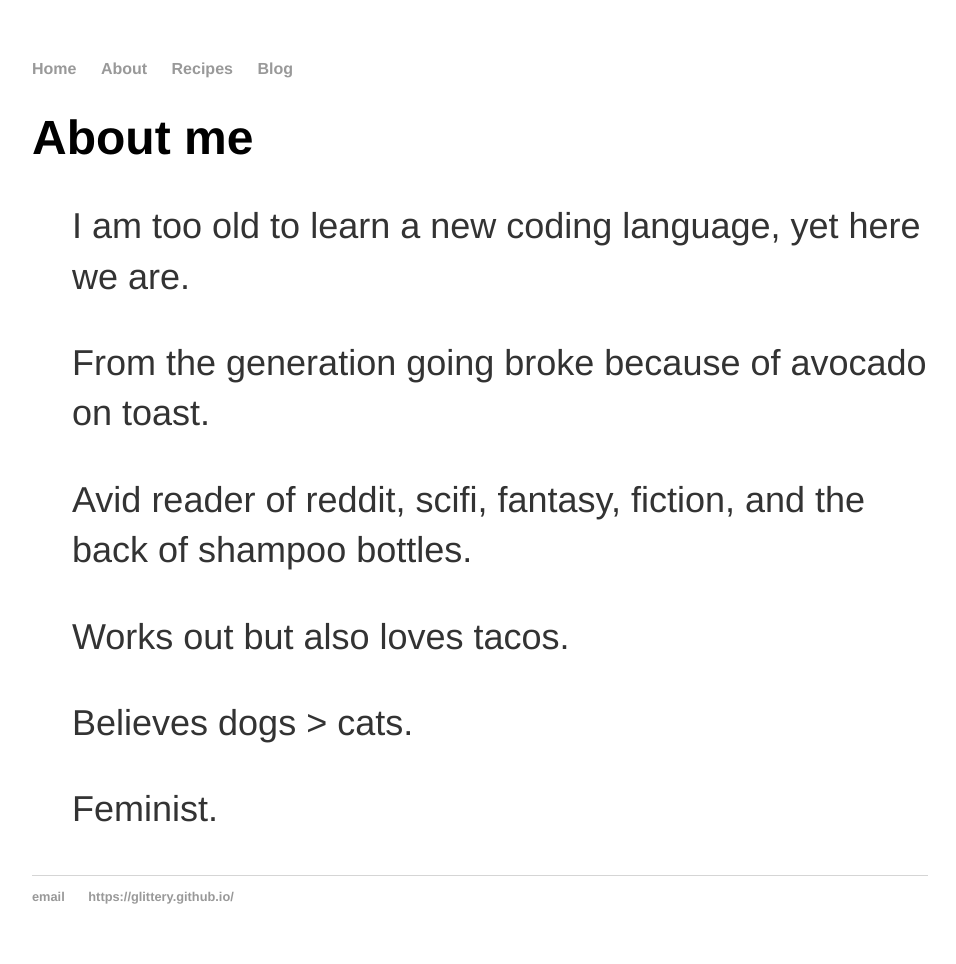
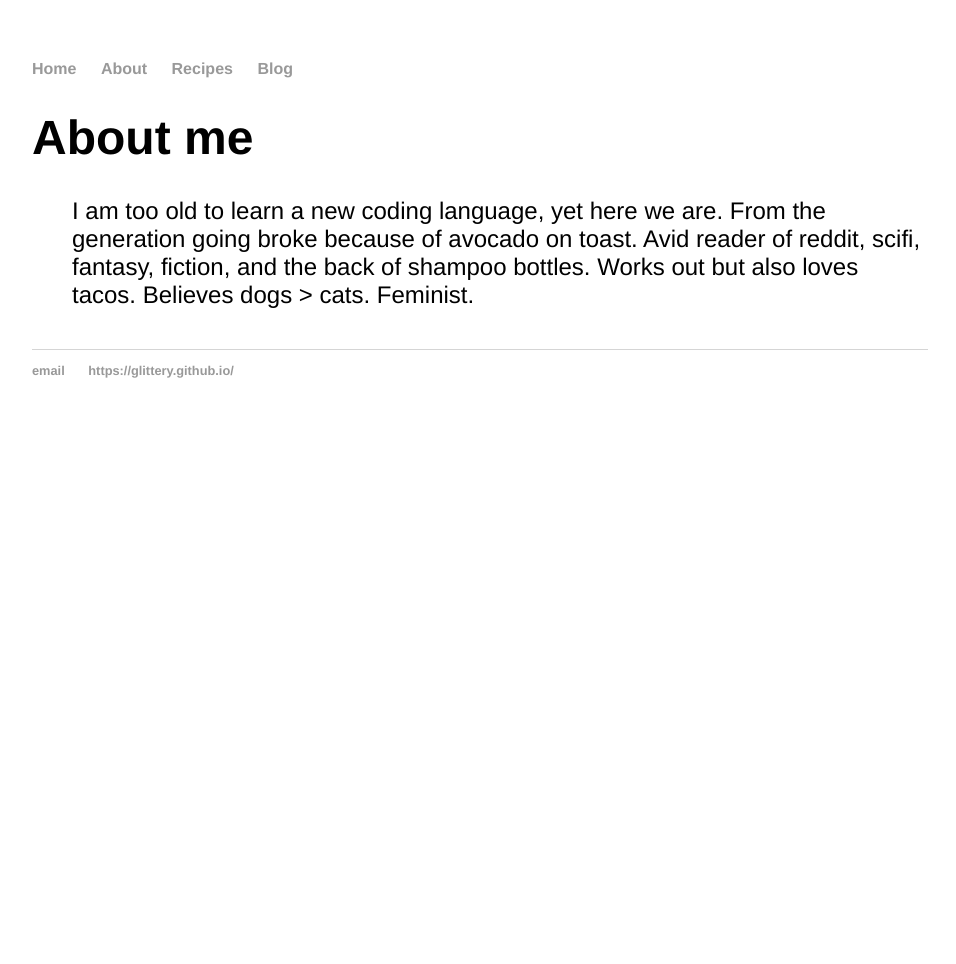
Before and after one commit to glittery/glittery.github.io, a Jekyll site: the page built from about/index.html, in a window 1280 px wide. Shown: the whole page, without its empty margins (160-1116 px from the left). Built offline with Jekyll 4.4.1, drawn with Linux system fonts in a browser that asks for light colours; after the commit the page ends 900 px from its top, so only the background shows below that.

```diff
--- a/about/index.html
+++ b/about/index.html
@@ -7,17 +7,17 @@ title: glittery - about me
 
 	<ul class="posts">
 
-<p>I am too old to learn a new coding language, yet here we are.
+I am too old to learn a new coding language, yet here we are.
 
-<p>From the generation going broke because of avocado on toast.
+From the generation going broke because of avocado on toast.
 
-<p>Avid reader of reddit, scifi, fantasy, fiction, and the back of shampoo bottles.
+Avid reader of reddit, scifi, fantasy, fiction, and the back of shampoo bottles.
 
-<p>Works out but also loves tacos.
+Works out but also loves tacos.
 
-<p>Believes dogs > cats.
+Believes dogs > cats.
 
-<p>Feminist.
+Feminist.
 
 	</ul>
 </div><!-- /.blurb -->
```
